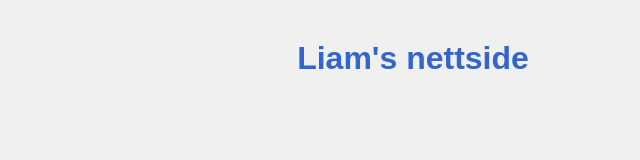
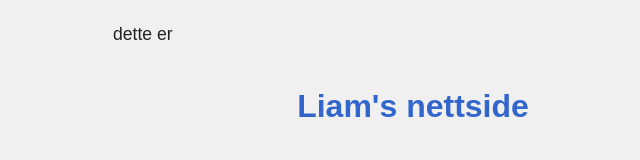
Before and after one commit to Jokern44/Jokern44.github.io, a plain HTML site: page index.html in a window 1280 px wide. Shown: the whole page, without its empty margins (227-867 px from the left). Drawn offline with Linux system fonts and the light colour scheme.

Commit message:
en kjapp endring for å teste git commit rett fra  vscode

```diff
--- a/index.html
+++ b/index.html
@@ -7,6 +7,7 @@
     <link rel="stylesheet" href="style.css" />
   </head>
   <body>
+    <p>dette er</p>
     <h1>Liam's nettside</h1>
   </body>
 </html>
```
